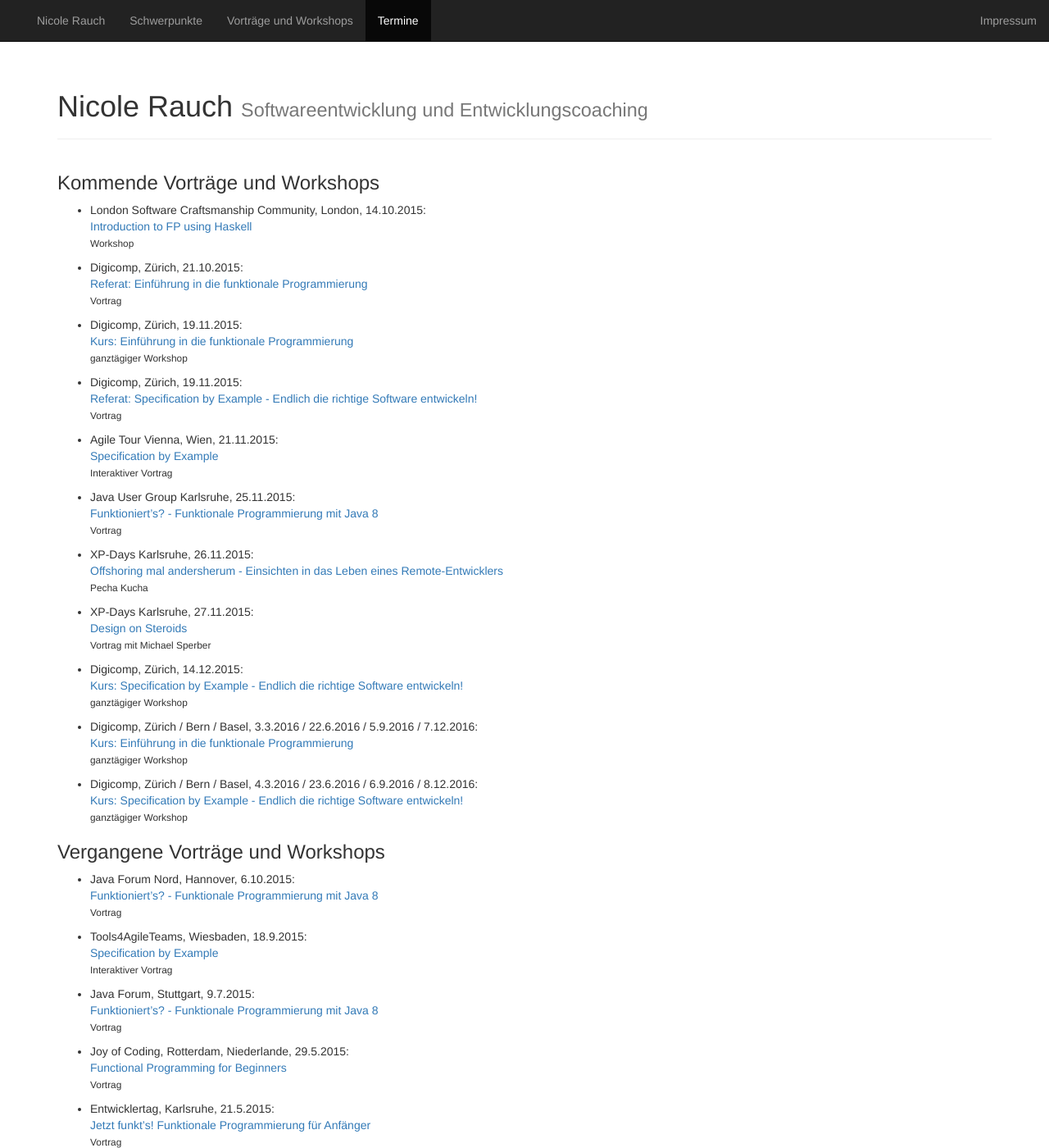
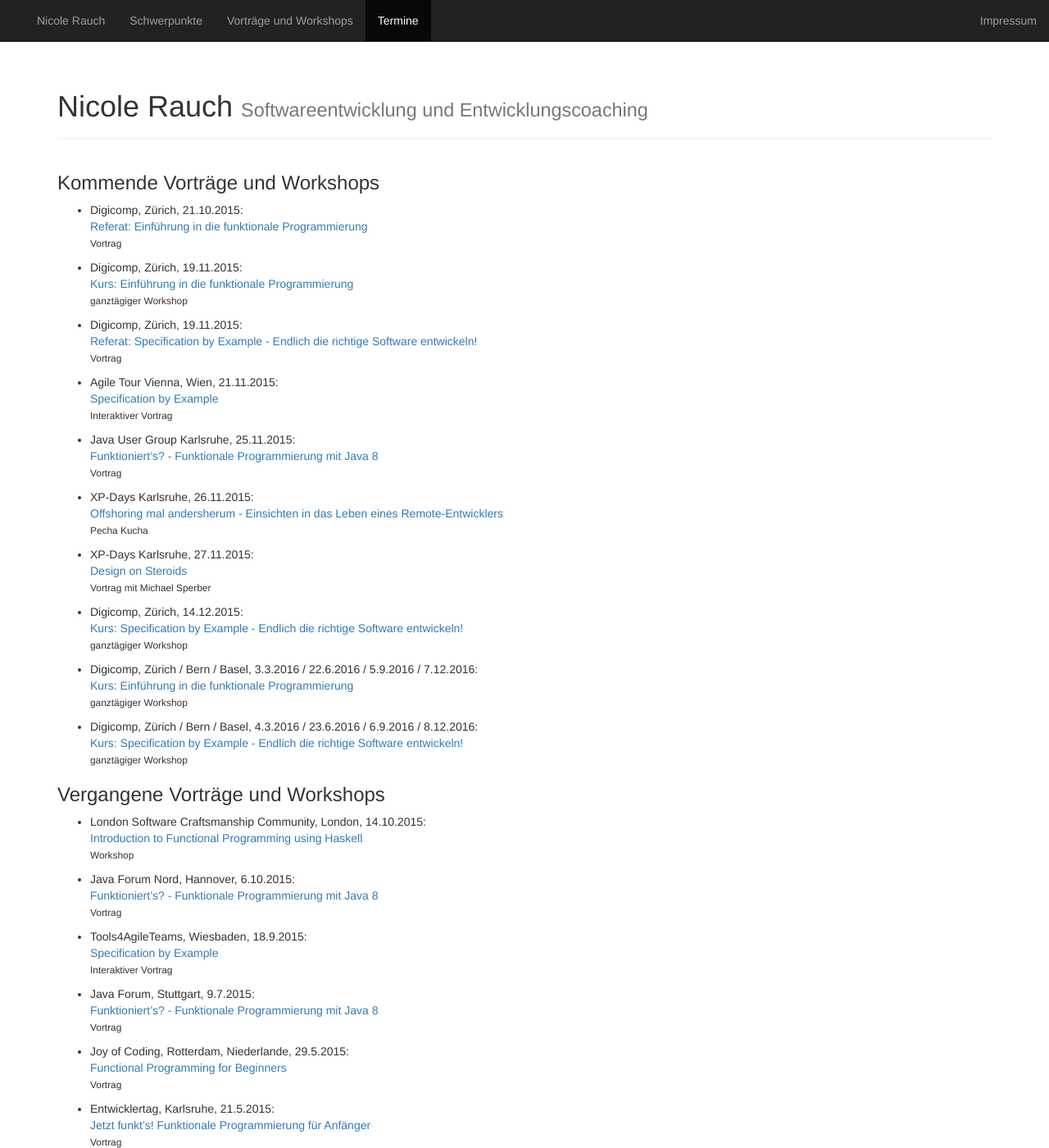
Before and after one commit to NicoleRauch/BusinessWebsite, a Jekyll site: the page built from jekyll/termine.md, in a window 1280 px wide and 1400 px high. Shown: the whole window at 82% size. Built offline with Jekyll 4.4.1, drawn with Linux system fonts in a browser that asks for light colours; nearby versions of some CDN libraries; library files that are not in the unit come from our copies; some of the changed lines change nothing that is shown.

Commit message:
FP-Workshop London

```diff
--- a/jekyll/termine.md
+++ b/jekyll/termine.md
@@ -3,10 +3,6 @@ layout: default
 ---
 
 ### Kommende Vorträge und Workshops
-
-* London Software Craftsmanship Community, London, 14.10.2015:<br>
-  [Introduction to FP using Haskell](http://www.meetup.com/de/london-software-craftsmanship/events/225943156/?eventId=225943156&rv=co1&chapter_analytics_code=UA-19049790-1&rv=co1)<br>
-  <small>Workshop</small>
 
 * Digicomp, Zürich, 21.10.2015:<br>
   [Referat: Einführung in die funktionale Programmierung](https://www.digicomp.ch/events/softwareentwicklung-events/einfuehrung-in-die-funktionale-programmierung)<br>
@@ -51,6 +47,10 @@ layout: default
 
 
 ### Vergangene Vorträge und Workshops
+
+* London Software Craftsmanship Community, London, 14.10.2015:<br>
+  [Introduction to Functional Programming using Haskell](http://www.meetup.com/de/london-software-craftsmanship/events/225943156/?eventId=225943156&rv=co1&chapter_analytics_code=UA-19049790-1&rv=co1)<br>
+  <small>Workshop</small>
 
 * Java Forum Nord, Hannover, 6.10.2015:<br>
   [Funktioniert's? - Funktionale Programmierung mit Java 8](http://http://javaforumnord.de/)<br>
```
